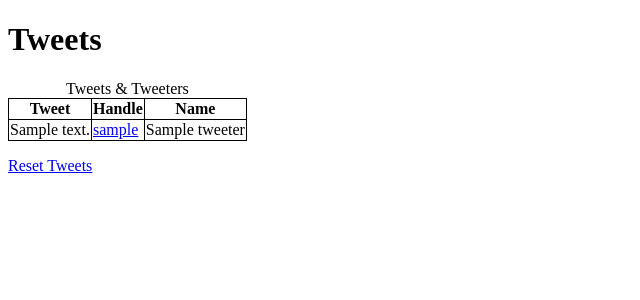
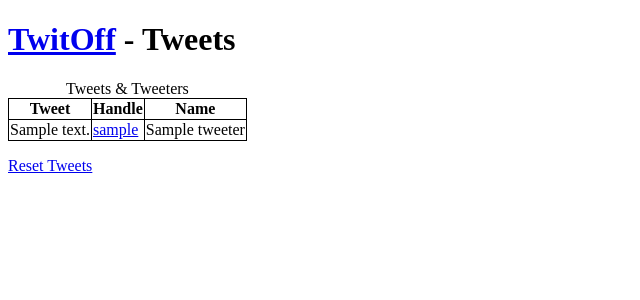
Before and after one commit to jcs-lambda/ds11u3s3-twitoff, a Flask app: page /tweet/ in a window 1280 px wide. Shown: the top 300 px of the page, without its empty margins (0-640 px from the left). Run offline with Flask 2, Linux system fonts and the light colour scheme; tables that the repository leaves empty hold one stand-in row (values such as "Sample post").

Commit message:
add link to home page

```diff
--- a/twitoff/templates/tweet.html
+++ b/twitoff/templates/tweet.html
@@ -12,7 +12,7 @@ table, th, td {
     </style>
 </head>
 <body>
-    <h1>Tweets</h1>
+    <h1><a href="/">TwitOff</a> - Tweets</h1>
     {% if tweets %}
     <table>
         <caption>Tweets &amp; Tweeters</caption>
```
